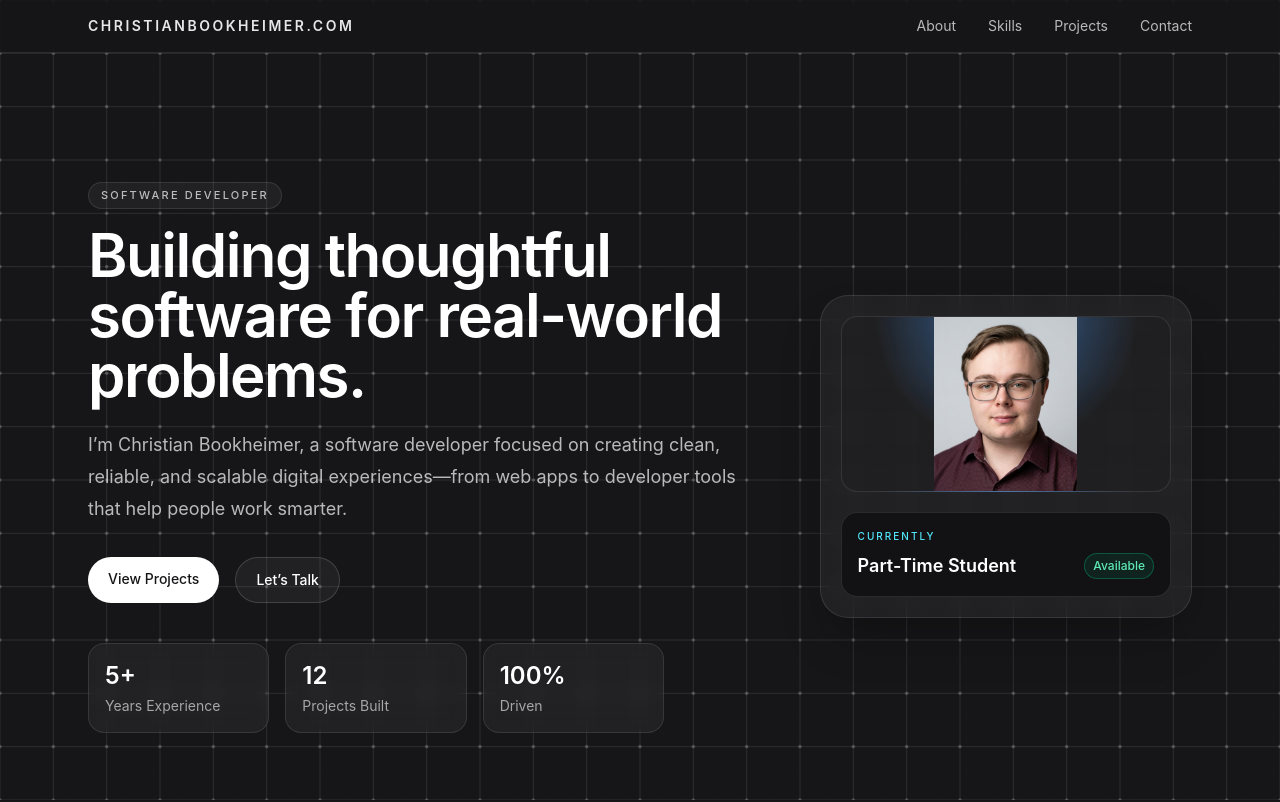
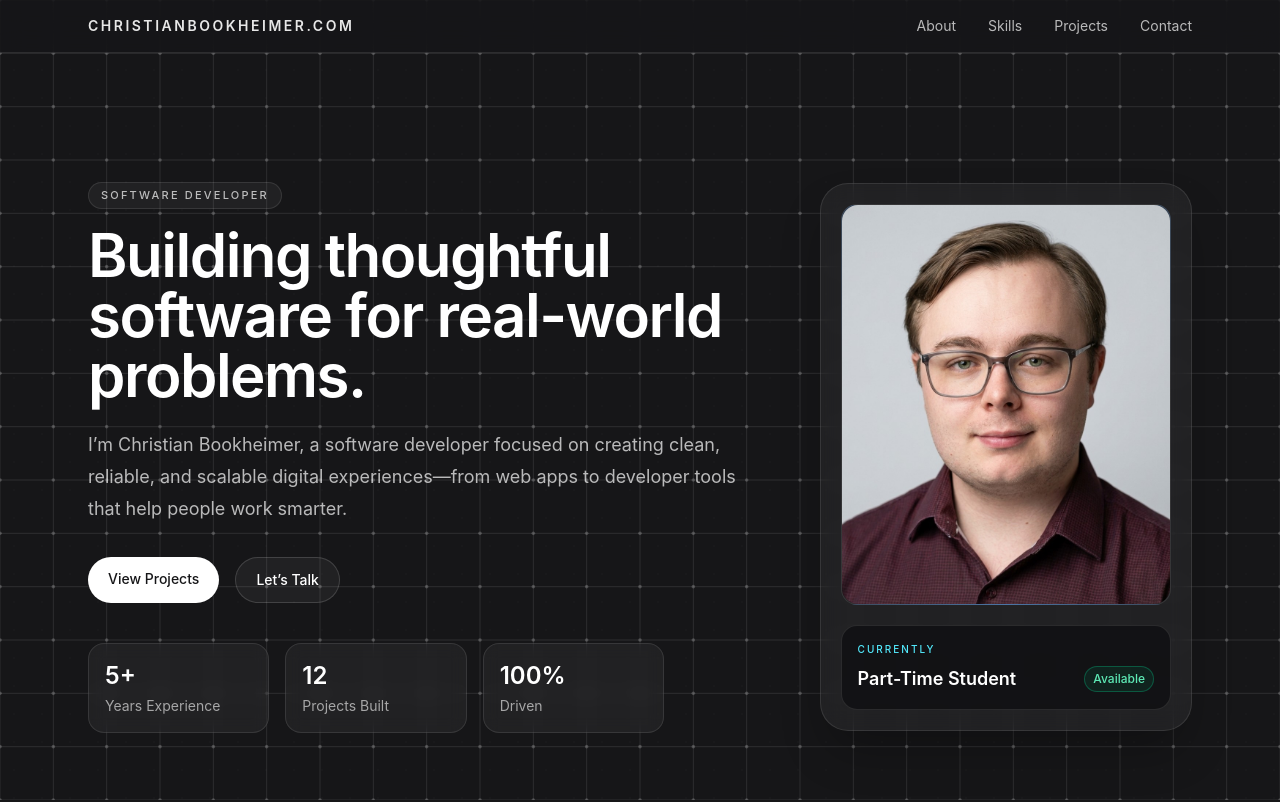
Before and after one commit to fuste-r/fuste-r.github.io, a React (Vite) app: page / in a window 1280 px wide. Shown: the top 802 px of the page. Built offline with nearby package versions, Linux system fonts and the light colour scheme.

Commit message:
ui: let avatar image define card height for minimal cropping

```diff
--- a/src/App.tsx
+++ b/src/App.tsx
@@ -60,11 +60,11 @@ function App() {
 
               <div className="flex justify-center lg:justify-end">
                 <div className="w-full max-w-sm rounded-[28px] border border-white/10 bg-white/5 p-5 shadow-2xl shadow-black/30 backdrop-blur-md">
-                  <div className="mb-5 relative h-44 w-full rounded-2xl overflow-hidden border border-white/10 bg-[radial-gradient(circle_at_top,_rgba(74,158,255,0.55),_rgba(22,22,24,0.2)_55%)]">
+                  <div className="mb-5 w-full rounded-2xl border border-white/10 bg-[radial-gradient(circle_at_top,_rgba(74,158,255,0.55),_rgba(22,22,24,0.2)_55%)]">
                     <img
                       src={avatar}
                       alt="Profile avatar"
-                      className="absolute inset-0 h-full w-full object-contain object-center"
+                      className="w-full h-auto rounded-2xl object-center"
                     />
                   </div>
                   <div className="rounded-2xl border border-white/10 bg-[#0d0e10]/70 p-4">
```
